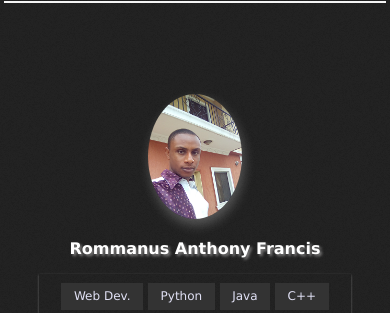
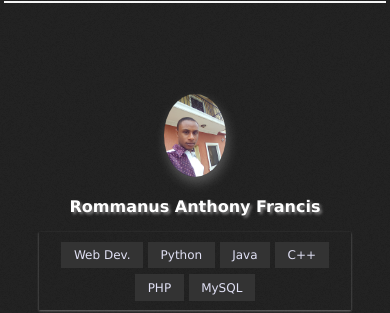
Before and after one commit to thonyromes/Portfolio, a plain HTML site: page index.html in a window 390 px wide. Shown: the part 52-365 px from the top of the page. Drawn offline with Linux system fonts and the light colour scheme.

Commit message:
Update main.css

```diff
--- a/css/main.css
+++ b/css/main.css
@@ -138,7 +138,7 @@ h1 {
         font-size: 0.75em;
     }
     .img1 {
-        width: 30%;
+        width: ;
     }
     .socials li {
         width: 10%;
```
